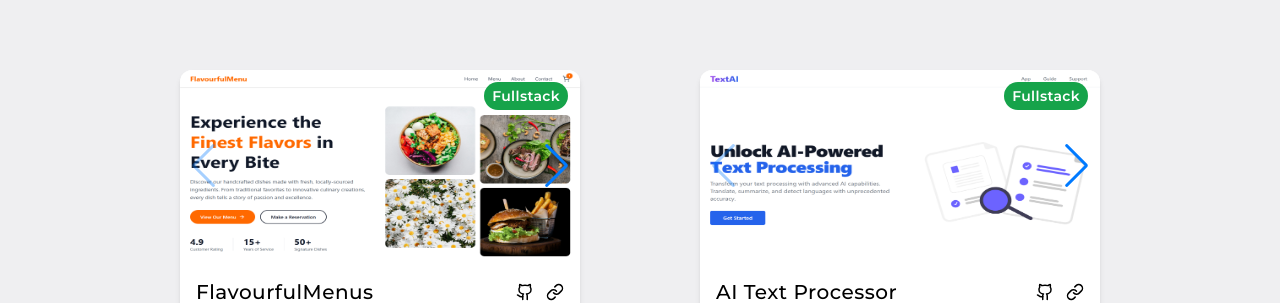
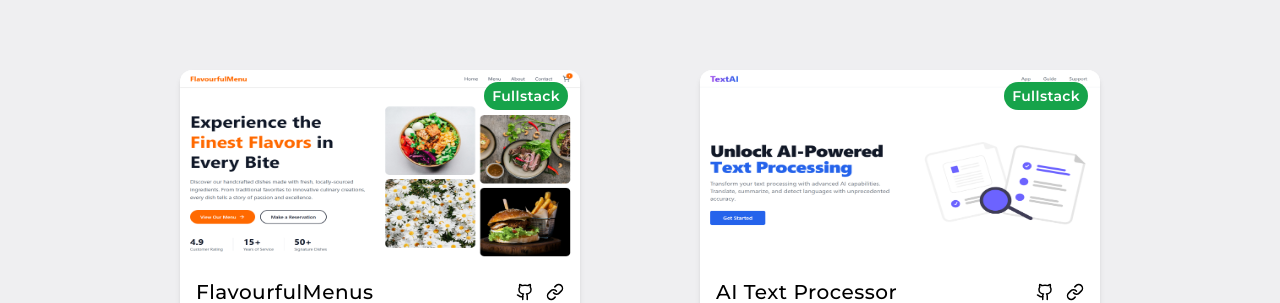
Before and after one commit to KAYZI2HIGH/portfoliov2, a Next.js app: page /projects in a window 1280 px wide. Shown: the part 498-801 px from the top of the page. Built offline with nearby package versions, Linux system fonts and the light colour scheme.

Commit message:
Add google search console meta tag and makes ui improvement

```diff
--- a/src/app/globals.css
+++ b/src/app/globals.css
@@ -4,6 +4,8 @@
 
 html{
   scroll-behavior: smooth;
+  scrollbar-color: rgb(81, 0, 255) transparent;
+  scrollbar-width: thin;
 }
 
 .main {
--- a/src/app/layout.js
+++ b/src/app/layout.js
@@ -9,8 +9,8 @@ const montserrat = Montserrat({
 
 export const metadata = {
   title: {
-    template: '%s | Kayode Portfolio',
-    default: 'Kayode Portfolio'
+    template: "%s | Kayode Portfolio",
+    default: "Kayode Portfolio",
   },
   description:
     "Showcasing projects and expertise in frontend and full-stack development.",
@@ -26,6 +26,10 @@ export default function RootLayout({ children }) {
           type="text/css"
           href="https://cdn.jsdelivr.net/gh/devicons/devicon@latest/devicon.min.css"
         />
+        <meta
+          name="google-site-verification"
+          content="mrpHBzHaSOrtessmeLWY_D_a4_v168RxWM2EqcQwB7E"
+        />
       </head>
       <body
         className={`${montserrat.className} antialiased bg-white dark:bg-[#171719] text-black dark:text-white`}
--- a/src/app/projects/page.jsx
+++ b/src/app/projects/page.jsx
@@ -4,7 +4,7 @@ import { projects } from "@/utils/constants";
 import { Briefcase } from "lucide-react";
 
 export const metadata = {
-  title: "Projects - Kayode Portfolio", // This will be used in the default template.
+  title: "Projects - Kayode Portfolio",
   description: "Explore my web development projects.",
 };
 
--- a/src/components/sections/about/About.jsx
+++ b/src/components/sections/about/About.jsx
@@ -3,7 +3,7 @@ import { techStack } from "@/utils/constants";
 import Button from "@mui/material/Button";
 import Link from "next/link";
 import Image from "next/image";
-import { motion } from "framer-motion";
+import { delay, motion } from "framer-motion";
 import { useInView } from "react-intersection-observer";
 
 const About = () => {
@@ -18,7 +18,8 @@ const About = () => {
     visible: {
       opacity: 1,
       transition: {
-        staggerChildren: 0.5,
+        delay: 0.2,
+        staggerChildren: 0.7,
       },
     },
   };
--- a/src/components/sections/projects/ProjectCard.jsx
+++ b/src/components/sections/projects/ProjectCard.jsx
@@ -26,12 +26,11 @@ const ProjectCard = ({ project, index, itemVariants }) => {
         <h1 className="py-1 px-2 text-white bg-green-600 rounded-full small_text font-semibold tracking-wide capitalize lg:text-sm whitespace-nowrap absolute top-3 right-3 z-30">
           {project.category}
         </h1>
-        <ImageSlider images={project.image}/>
-        {/* <Image
-          src={`/images/${project.image}.png`}
+        <Image
+          src={`/images/${project.image[0]}.png`}
           alt="Project Image"
           fill
-        /> */}
+        />
       </div>
       <div className="flex justify-between px-4 items-center mt-4">
         <h1 className="body_text font-medium tracking-wide">{project.name}</h1>
```
